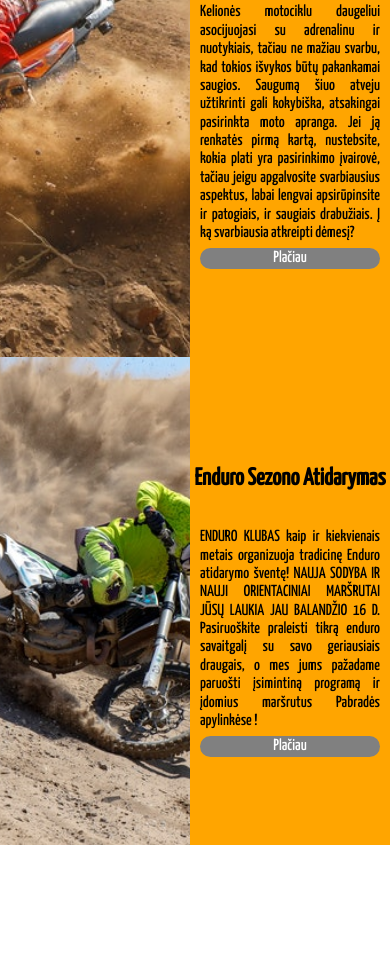
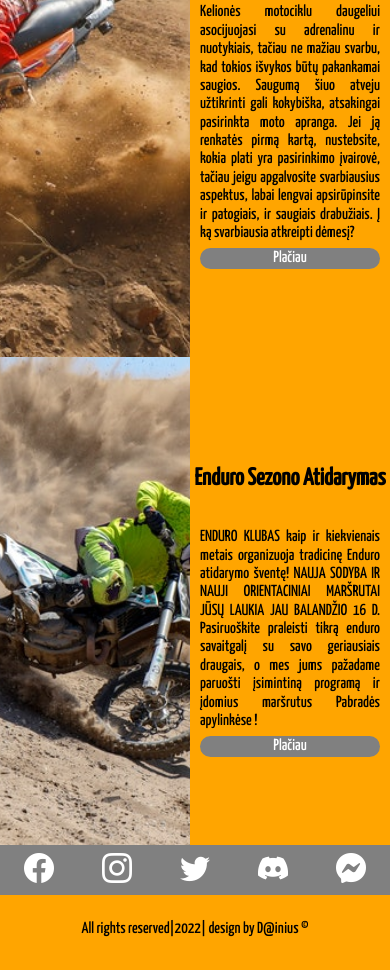
Before and after one commit to DaiNiusCer/Type7-projektas, a plain HTML site: page index.html in a window 390 px wide. Shown: the part 2197-3167 px from the top of the page. Before the commit the page ends 3092 px from the top, so only its background shows below. Drawn offline with nearby package versions, Linux system fonts and the light colour scheme.

Commit message:
baigta mobili versija

```diff
--- a/index.html
+++ b/index.html
@@ -5,8 +5,11 @@
   <meta charset="UTF-8">
   <meta http-equiv="X-UA-Compatible" content="IE=edge">
   <meta name="viewport" content="width=device-width, initial-scale=1.0">
+
   <title>+Enduro+Zone+</title>
+
   <link rel="stylesheet" href="styles/naujasGerasFailas.css">
+
 </head>
 
 <body>
@@ -14,11 +17,11 @@
 
     <div class="links">
       <nav>
-        <a href="#tipai">Motociklų tipai</a>
-        <a href="#kodelEnduro">Kodėl Enduro?</a>
-        <a href="#apranga">Enduro apranga</a>
-        <a href="#atidarymas">Artimiausi renginiai</a>
-        <a href="">Susisiek!</a>
+        <a class="meniuLinkai" href="#tipai">Motociklų tipai</a>
+        <a class="meniuLinkai" href="#kodelEnduro">Kodėl Enduro?</a>
+        <a class="meniuLinkai" href="#apranga">Enduro apranga</a>
+        <a class="meniuLinkai" href="#atidarymas">Artimiausi renginiai</a>
+        <a class="meniuLinkai" href="#susisiek">Susisiek!</a>
       </nav>
     </div>
   </header>
@@ -89,8 +92,28 @@
         </div>
       </section>
     </div>
+    <div class="kontaktai" id="susisiek">
+      <div class="ikonos">
+        <a href=""><i class="bi bi-facebook"></i></a>
+      </div>
+      <div class="ikonos">
+        <a href=""><i class="bi bi-instagram"></i></a>
+      </div>
+      <div class="ikonos">
+        <a href=""> <i class="bi bi-twitter"></i></a>
+      </div>
+      <div class="ikonos">
+        <a href=""> <i class="bi bi-discord"></i></a>
+      </div>
+      <div class="ikonos">
+        <a href=""> <i class="bi bi-messenger"></i></a>
+      </div>
+    </div>
 
   </main>
+  <footer>
+    <p>All rights reserved|2022| design by D@inius ©</p>
+  </footer>
 </body>
 
 </html>
--- a/styles/naujasGerasFailas.css
+++ b/styles/naujasGerasFailas.css
@@ -1,11 +1,6 @@
 @import url(https://necolas.github.io/normalize.css/8.0.1/normalize.css);
 @import url(https://fonts.googleapis.com/css2?family=Yanone+Kaffeesatz:wght@300;500&display=swap);
-/*
-$text-color:white;
-$primary-color:orange;
-$seconadary-color:grey;
-$text:'Yanone Kaffeesatz', sans-serif;
-*/
+@import url("https://cdn.jsdelivr.net/npm/bootstrap-icons@1.8.1/font/bootstrap-icons.css");
 
 
 
@@ -24,7 +19,7 @@ header{
       width: 100%;
       gap:5px;
     }
-      a{
+     .meniuLinkai{
         display: flex;
         padding: 20px;
         text-decoration: none;
@@ -36,7 +31,7 @@ header{
         border-radius: 20px;
         font-size: 20px;
       }
-      a:hover{
+      .meniuLinkai:hover{
         border-radius: 20px;
         border:3px solid grey;
         background-color: orange;
@@ -173,7 +168,7 @@ width: 100%;
 display: grid;
 grid-template-columns:1fr 200px;
 grid-template-rows: repeat(2 1fr);
-padding-bottom: 50px;
+
 }
 .img3{
   grid-row:1/1;
@@ -198,12 +193,48 @@ grid-column: 2/3;
 
 }
 
+/*About dalis pasibaigė*/
+/*Susisiek pradžia*/
+.kontaktai{
+  height: 50px;
+  background-color: grey;
+  display: flex;
+  align-items: center;
+  justify-content: space-around;
 
-/*About dalis pasibaigė*/
+}
+
+.ikonos{
+width: 40px;
+height: 40px;
+text-align: center;
+display: flex;
+justify-content: center;
+align-items: center;
+}
+i{
+  margin: 0 auto;
+  font-size: 30px;
+  color: white;
+}
+/*Susisiek pabaiga*/
+/*Main dalis pasibaigė*/
+
+/*Footer pradžia*/
+
+footer{
+  height: 100%;
+  background-color: orange;
+  font-family:'Yanone Kaffeesatz', sans-serif;
+
+}
+
+footer>p{
+  margin: 0 auto;
+  text-align: center;
+  height: 50px;
+  padding-top: 25px;
 
 
-
-/*Main dalis pasibaigė*/
-/*Footer pradžia*/
-
+}
 /*Footer pabaiga*/
```
